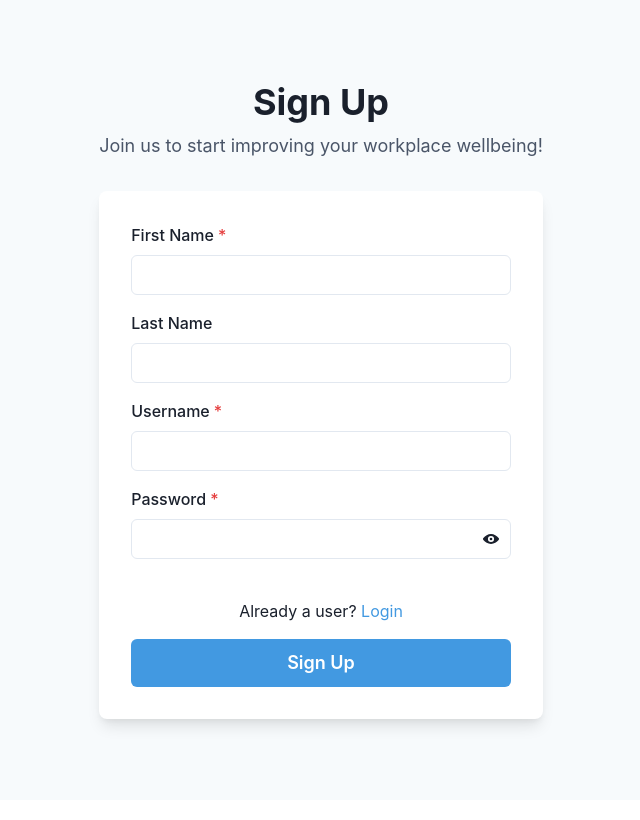
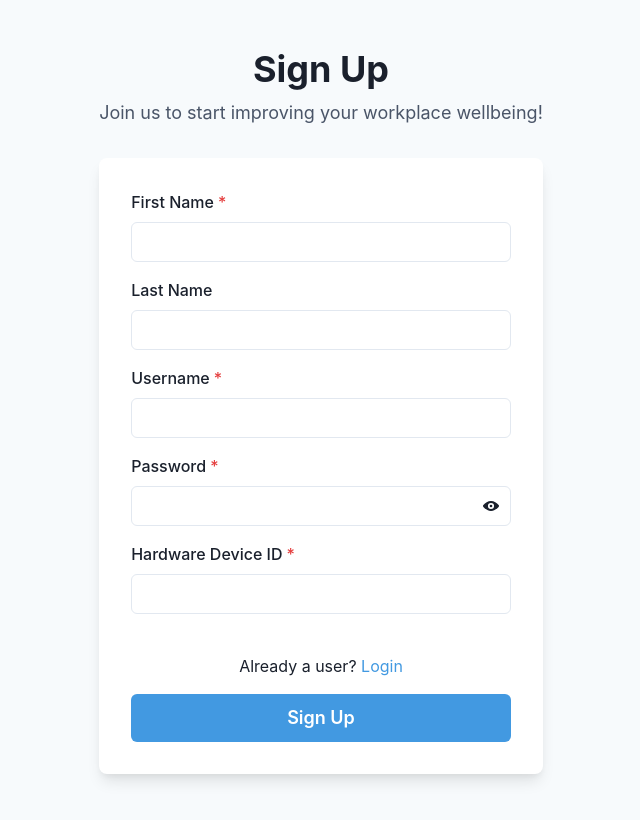
Before and after one commit to amoscookeh/is4151-ergosphere, a React (Create React App) app in the folder frontend/: page /register in a window 1280 px wide. Shown: the whole page, without its empty margins (319-959 px from the left). Built offline with nearby package versions, Linux system fonts and the light colour scheme; no server answers.

Commit message:
feat: add deviceId to registration

```diff
--- a/frontend/src/pages/Dashboard.tsx
+++ b/frontend/src/pages/Dashboard.tsx
@@ -9,16 +9,11 @@ import {
   Text,
   useColorModeValue,
 } from "@chakra-ui/react";
-import {
-  MdWbSunny,
-  MdOutlineWaterDrop,
-  MdEmojiEmotions,
-  MdLocalDrink,
-} from "react-icons/md";
+import { MdWbSunny, MdEmojiEmotions, MdLocalDrink } from "react-icons/md";
 import { FaTemperatureHigh, FaTint } from "react-icons/fa";
 
 const Dashboard: React.FC = () => {
-  const [hydrated, setHydrated] = useState(false);
+  const [hydrated, setHydrated] = useState(true);
   const videoRef = useRef<HTMLVideoElement>(null);
 
   useEffect(() => {
--- a/frontend/src/pages/auth/Register.tsx
+++ b/frontend/src/pages/auth/Register.tsx
@@ -24,6 +24,7 @@ const Register: React.FC = () => {
   const [lastName, setLastName] = useState("");
   const [username, setUsername] = useState("");
   const [password, setPassword] = useState("");
+  const [hardwareDeviceId, setHardwareDeviceId] = useState("");
   const [showPassword, setShowPassword] = useState(false);
   const navigate = useNavigate();
   const { login } = useAuth();
@@ -36,6 +37,7 @@ const Register: React.FC = () => {
         lastName,
         username,
         password,
+        hardwareDeviceId,
       });
       if (user) {
         login();
@@ -113,6 +115,14 @@ const Register: React.FC = () => {
                   </InputRightElement>
                 </InputGroup>
               </FormControl>
+              <FormControl id="hardwareDeviceId" isRequired>
+                <FormLabel>Hardware Device ID</FormLabel>
+                <Input
+                  type="text"
+                  value={hardwareDeviceId}
+                  onChange={(e) => setHardwareDeviceId(e.target.value)}
+                />
+              </FormControl>
               <Stack pt={6}>
                 <Text align={"center"}>
                   Already a user?{" "}
--- a/frontend/src/types/User.ts
+++ b/frontend/src/types/User.ts
@@ -4,6 +4,7 @@ interface User {
   lastName: string;
   username: string;
   password: string;
+  hardwareDeviceId: string;
 }
 
 export default User;
```
